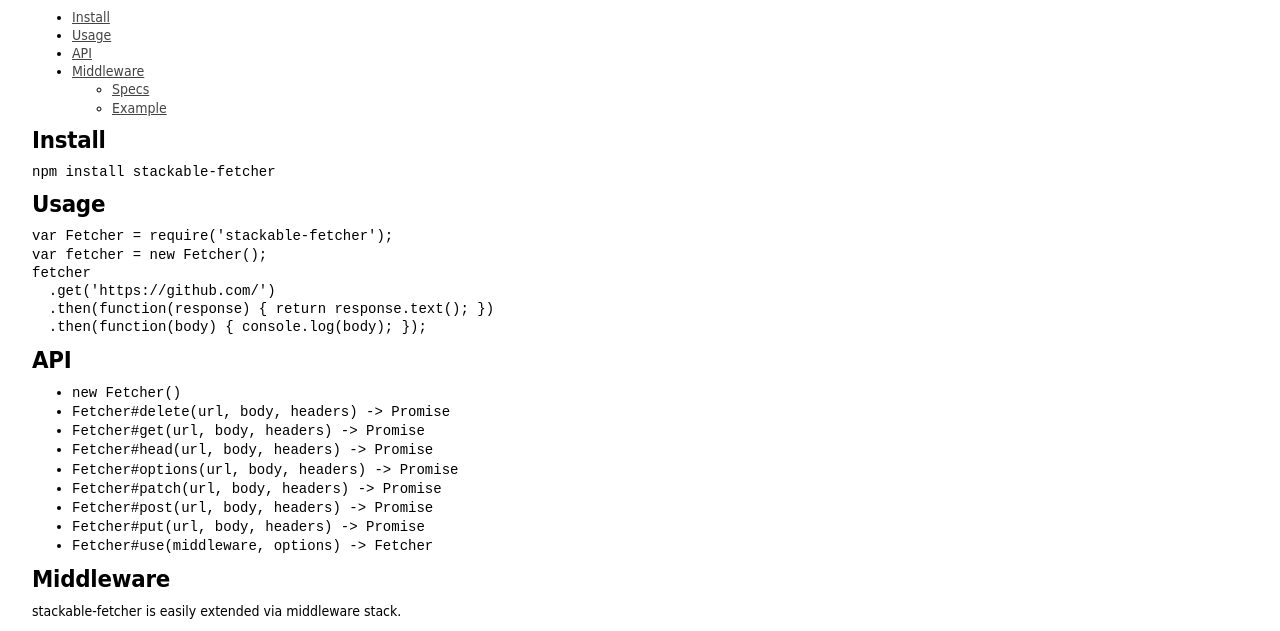
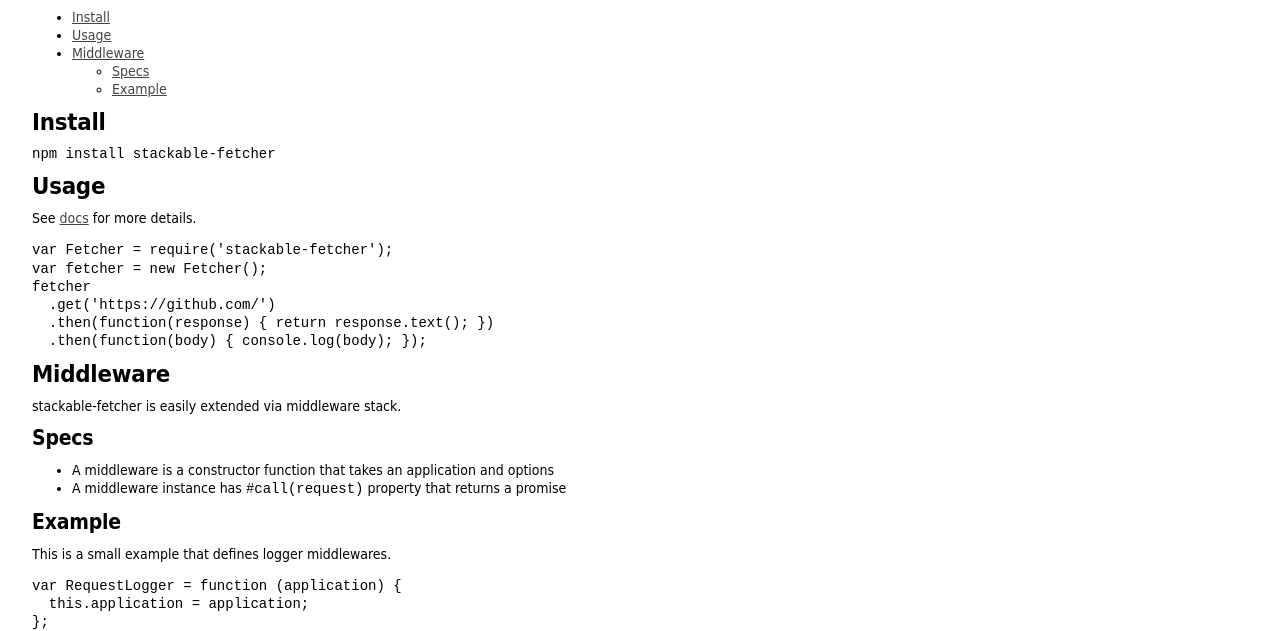
Before and after one commit to r7kamura/stackable-fetcher, a plain HTML site: page index.html in a window 1280 px wide. Shown: the part 116-747 px from the top of the page. Drawn offline with Linux system fonts and the light colour scheme.

Commit message:
Update 2015-07-29T16:52:20.201Z

```diff
--- a/index.html
+++ b/index.html
@@ -46,7 +46,6 @@
 <ul>
 <li><a href="#install">Install</a></li>
 <li><a href="#usage">Usage</a></li>
-<li><a href="#api">API</a></li>
 <li><a href="#middleware">Middleware</a><ul>
 <li><a href="#specs">Specs</a></li>
 <li><a href="#example">Example</a></li>
@@ -56,6 +55,7 @@
 <h2 id="install">Install</h2>
 <pre><code>npm install stackable-fetcher
 </code></pre><h2 id="usage">Usage</h2>
+<p>See <a href="http://r7kamura.github.io/stackable-fetcher/">docs</a> for more details.</p>
 <pre><code class="lang-js">var Fetcher = require(&#39;stackable-fetcher&#39;);
 var fetcher = new Fetcher();
 fetcher
@@ -63,18 +63,6 @@
   .then(function(response) { return response.text(); })
   .then(function(body) { console.log(body); });
 </code></pre>
-<h2 id="api">API</h2>
-<ul>
-<li><code>new Fetcher()</code></li>
-<li><code>Fetcher#delete(url, body, headers) -&gt; Promise</code></li>
-<li><code>Fetcher#get(url, body, headers) -&gt; Promise</code></li>
-<li><code>Fetcher#head(url, body, headers) -&gt; Promise</code></li>
-<li><code>Fetcher#options(url, body, headers) -&gt; Promise</code></li>
-<li><code>Fetcher#patch(url, body, headers) -&gt; Promise</code></li>
-<li><code>Fetcher#post(url, body, headers) -&gt; Promise</code></li>
-<li><code>Fetcher#put(url, body, headers) -&gt; Promise</code></li>
-<li><code>Fetcher#use(middleware, options) -&gt; Fetcher</code></li>
-</ul>
 <h2 id="middleware">Middleware</h2>
 <p>stackable-fetcher is easily extended via middleware stack.</p>
 <h3 id="specs">Specs</h3>
@@ -124,7 +112,7 @@
 <br clear="both">
 
 <footer>
-    Documentation generated by <a href="https://github.com/jsdoc3/jsdoc">JSDoc 3.3.0-alpha5</a> on Thu Jul 30 2015 01:46:36 GMT+0900 (JST)
+    Documentation generated by <a href="https://github.com/jsdoc3/jsdoc">JSDoc 3.3.0-alpha5</a> on Thu Jul 30 2015 01:52:17 GMT+0900 (JST)
 </footer>
 
 <script> prettyPrint(); </script>
```
Also changed, not shown: Fetcher.html (+1 -1 lines), fetcher.js.html (+1 -1 lines).
